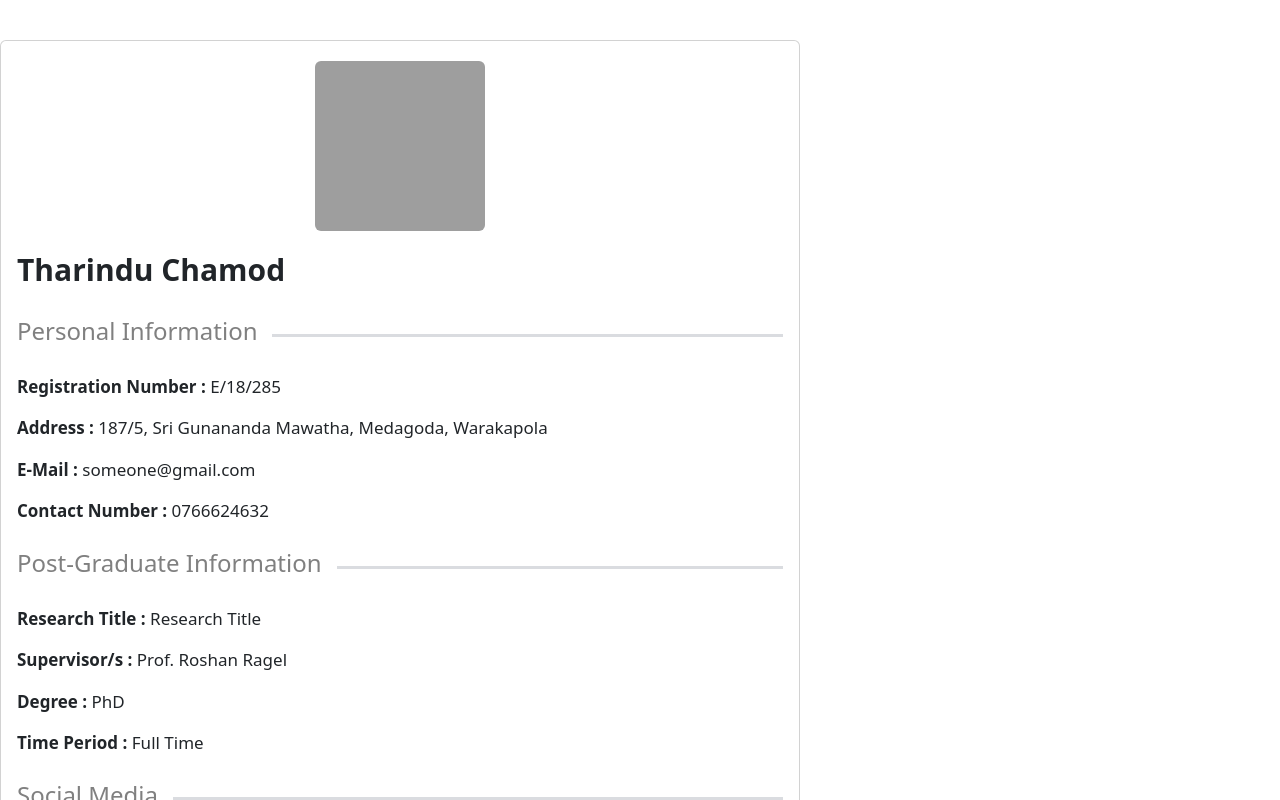
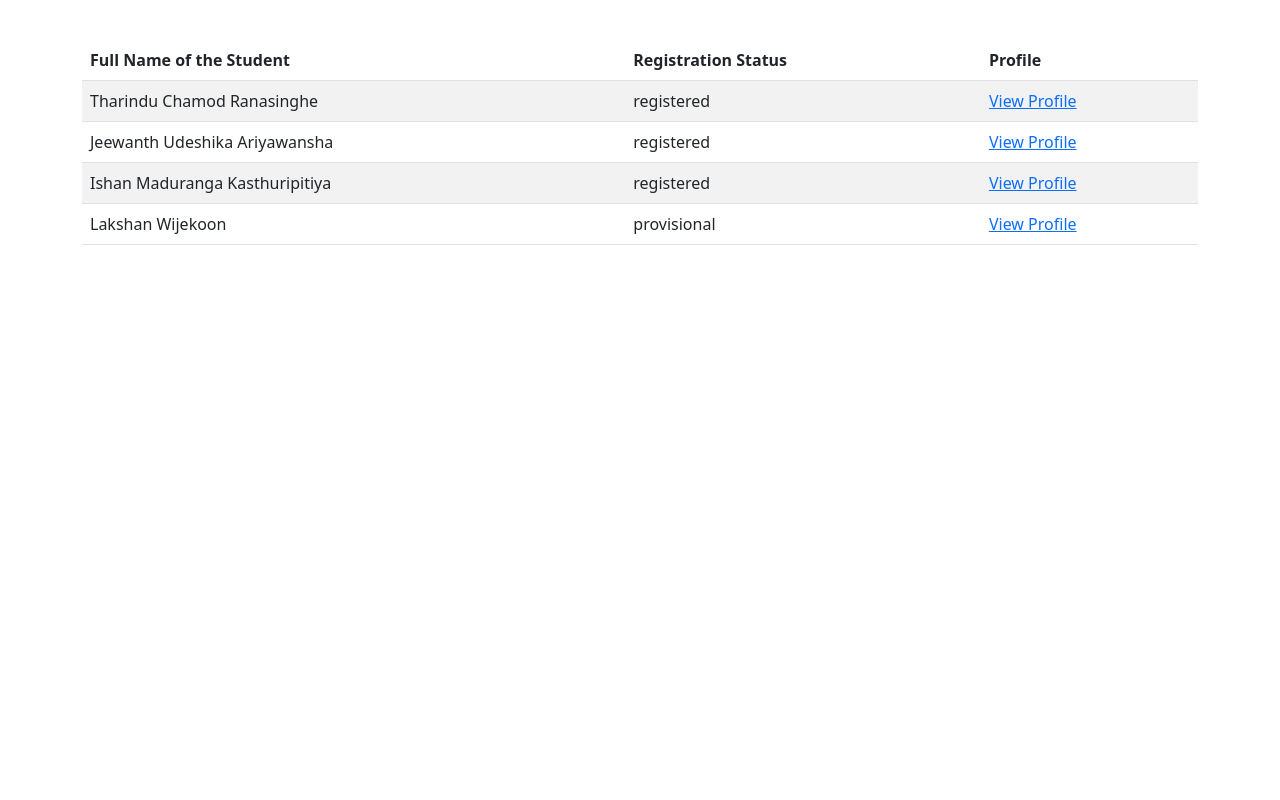
Before and after one commit to JeewanthaUdeshika/e18-co227-postgraduate-student-management-system, a React (Create React App) app in the folder front-end/: page / in a window 1280 px wide. Shown: the top 800 px of the page. Built offline with nearby package versions, Linux system fonts and the light colour scheme; grey boxes are pictures that could not be loaded.

Commit message:
Add table for manage registration of the students

```diff
--- /dev/null
+++ b/front-end/src/JSON/TableData.js
@@ -0,0 +1,8 @@
+const TableData=[
+    {fullName:"Tharindu Chamod Ranasinghe", regState:'registered',},
+    {fullName:"Jeewanth Udeshika Ariyawansha", regState:'registered',},
+    {fullName:"Ishan Maduranga Kasthuripitiya", regState:'registered'},
+    {fullName:"Lakshan Wijekoon", regState:'provisional'}
+
+]
+export default TableData;
--- a/front-end/src/components/profile.jsx
+++ b/front-end/src/components/profile.jsx
@@ -158,7 +158,11 @@ class Profile extends Component {
 
 
 
-                    <a href="#" class="btn btn-primary">Edit Profile</a>
+                    <a href="#" class="btn btn-success">Approve</a>
+
+                    <a href='#' class="btn btn-danger" style={{marginLeft: '25px'}}>Decline</a>
+
+
                 </div>
 
 
--- /dev/null
+++ b/front-end/src/components/regTable.jsx
@@ -0,0 +1,86 @@
+import React, { Component } from 'react';       // Import react for this component
+import TableData from '../JSON/TableData';      // Import test data JSON files for testing dynmical behaviour of table
+
+
+
+class RegTable extends Component {
+    constructor(props) {
+        super(props);
+    }
+
+
+    state = {
+        columnNumber: 0
+     }
+
+
+
+
+     // Function to increment column Number
+
+    columnIncrement = () => {
+        let number = this.state.columnNumber;
+        number = number + 1;
+        this.setState({columnNumber: number});
+        return this.state.columnNumber;
+    }
+
+
+
+
+    dataOfTable =() =>{
+
+         // get table row data
+        const column = Object.keys(TableData[0]);
+
+        // this.columnIncrement();
+
+        return TableData.map((data)=>{
+        return(
+            <tr>
+
+                {
+                    column.map((v)=>{
+                        return (<td>{data[v]}</td>)
+                    })
+                }
+
+                <td><a href='#'>View Profile</a></td>
+            </tr>
+        )
+        })
+    }
+
+
+
+    render() {
+        return (
+
+            <div class="container">
+
+            <table class="table table-striped">
+                <thead>
+                    <tr>
+                        {/* <th scope="col">#</th> */}
+                        <th scope="col">Full Name of the Student</th>
+                        <th scope="col">Registration Status</th>
+                        {/* <th scope="col">Approval Status</th> */}
+                        <th scope="col">Profile</th>
+                    </tr>
+                </thead>
+
+                <tbody>
+                    {this.dataOfTable()}
+                </tbody>
+
+
+            </table>
+
+            </div>
+
+
+         );
+    }
+}
+
+export default RegTable;
--- a/front-end/src/index.js
+++ b/front-end/src/index.js
@@ -9,16 +9,18 @@ import RegisteredRegPage from './pages/reg-reg-page';
 import ProRegPage from './pages/pro-reg-page';
 import RegisterBasic from './pages/register-basic';
 import Profile from './components/profile';
+import RegTable from './components/regTable';
 
 
 
 const root = ReactDOM.createRoot(document.getElementById('root'));
 root.render(
-    <Profile/>
+    // <Profile/>
     // <LoginPage/>
     // <RegisterBasic/>
     //<RegisteredRegPage/>
     //<ProRegPage/>
+    <RegTable/>
     );
 
 // If you want to start measuring performance in your app, pass a function
```
